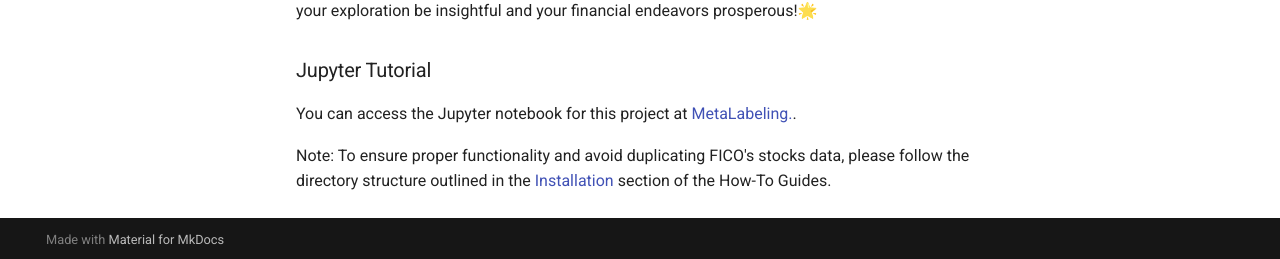
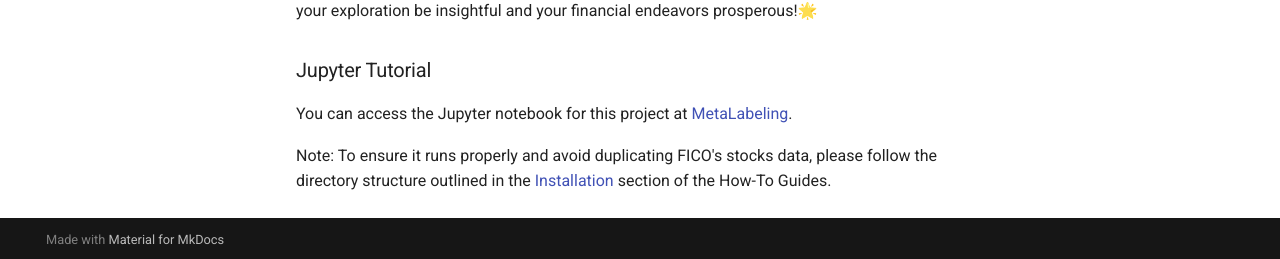
Before and after one commit to fico-ita/template_python, an MkDocs documentation site: the page built from docs/tutorials.md, in a window 1280 px wide and 900 px high, scrolled down 1285 px. Shown: the part 638-897 px from the top of the window. Built offline with MkDocs 1.6.1 and Material for MkDocs 9.7.7, drawn with Linux system fonts in a browser that asks for light colours.

Commit message:
Change06.03

```diff
--- a/docs/tutorials.md
+++ b/docs/tutorials.md
@@ -82,8 +82,8 @@ exploration be insightful and your financial endeavors prosperous!🌟
 ### Jupyter Tutorial
 
 You can access the Jupyter notebook for this project at
-[MetaLabeling.](tutorials/MetaLabeling_Project.ipynb).
+[MetaLabeling](tutorials/MetaLabeling_Project.ipynb).
 
-Note: To ensure proper functionality and avoid duplicating FICO's stocks data, please follow
+Note: To ensure it runs properly and avoid duplicating FICO's stocks data, please follow
 the directory structure outlined in the  [Installation](how-to-guides.md#installation)
  section of the How-To Guides.
```
